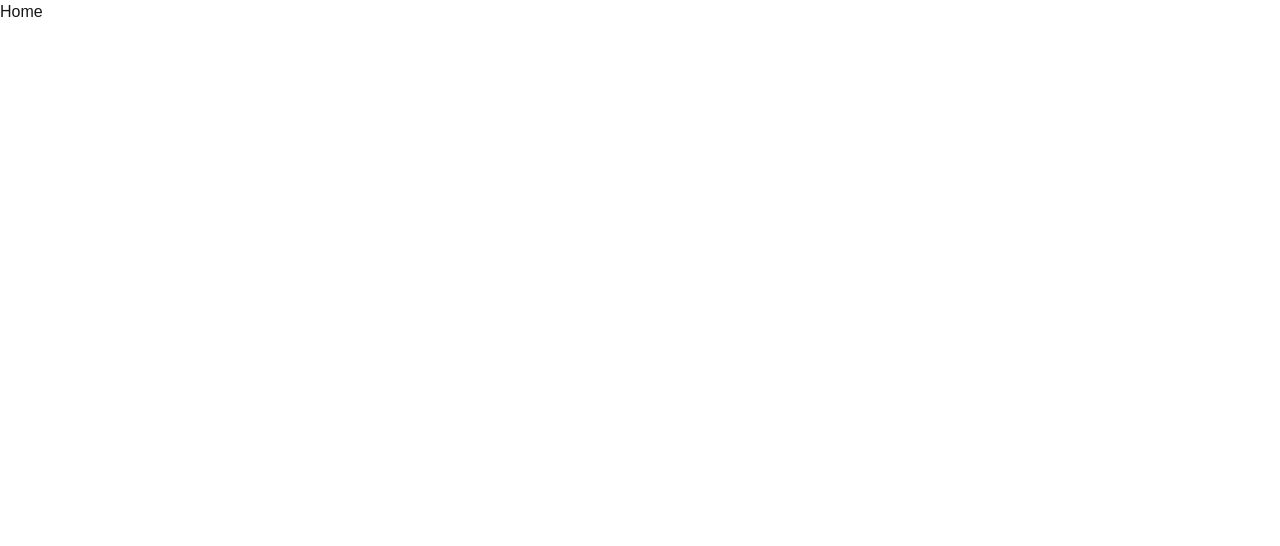
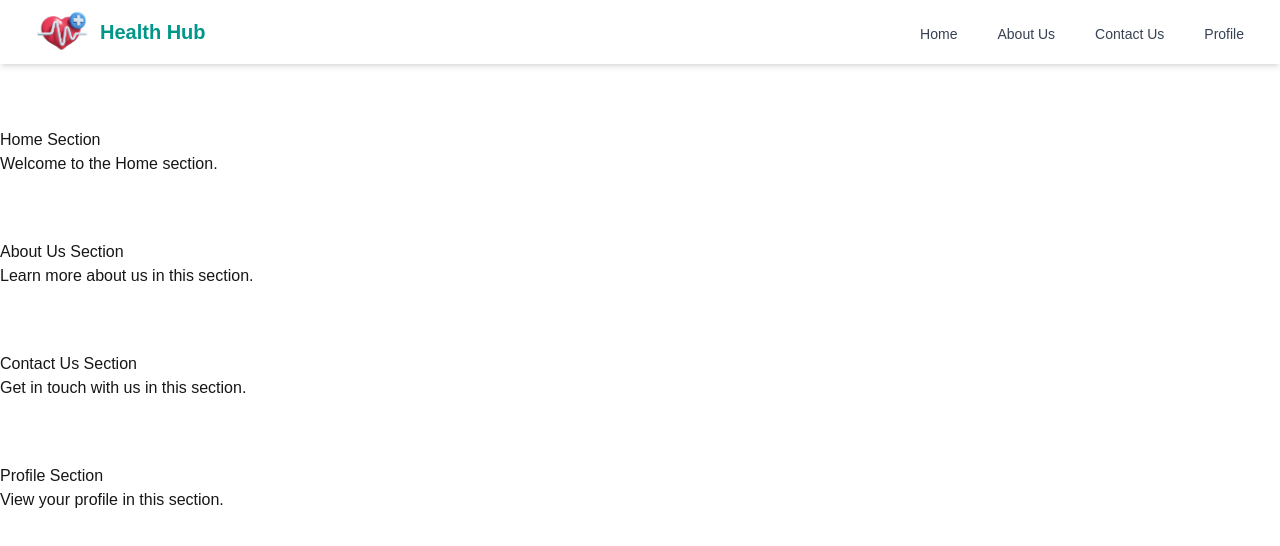
Before and after one commit to Nitish151/Brogrammers_AB2_03, a Next.js app in the folder my-app/: page / in a window 1280 px wide. Shown: the top 546 px of the page. Built offline with nearby package versions, Linux system fonts and the light colour scheme.

Commit message:
navbar basic

```diff
--- a/my-app/Components/Navbar/Navbar.jsx
+++ b/my-app/Components/Navbar/Navbar.jsx
@@ -1,9 +1,87 @@
-import React from 'react'
+"use client"
+import React from 'react';
+import Link from 'next/link';
+import Image from 'next/image';
 
-function Navbar() {
+const Navbar = () => {
   return (
-    <div>Navbar</div>
-  )
-}
+    <nav className="bg-white shadow-md">
+      <div className="max-w-7xl mx-auto px-4 sm:px-6 lg:px-8">
+        <div className="flex justify-between h-16">
+          {/* Left side - Logo and App Name */}
+          <div className="flex items-center">
+            <Link href="/" className="flex items-center">
+              {/* Replace '/path-to-your-logo.png' with the actual path to your local logo */}
+              <Image
+                src="/logo.png"
+                alt="Health Hub Logo"
+                width={60}
+                height={60}
+                className="mr-2"
+              />
+              <span className="text-xl font-semibold text-teal-600">Health Hub</span>
+            </Link>
+          </div>
 
-export default Navbar
+          {/* Right side - Navigation Links */}
+          <div className="flex items-center">
+            <div className="hidden md:ml-6 md:flex md:space-x-8">
+              <Link href="#home" className="inline-flex items-center px-1 pt-1 text-sm font-medium text-gray-700 hover:text-teal-600 hover:border-b-2 hover:border-teal-600">
+                Home
+              </Link>
+              <Link href="#about" className="inline-flex items-center px-1 pt-1 text-sm font-medium text-gray-700 hover:text-teal-600 hover:border-b-2 hover:border-teal-600">
+                About Us
+              </Link>
+              <Link href="#contact" className="inline-flex items-center px-1 pt-1 text-sm font-medium text-gray-700 hover:text-teal-600 hover:border-b-2 hover:border-teal-600">
+                Contact Us
+              </Link>
+              <Link href="#profile" className="inline-flex items-center px-1 pt-1 text-sm font-medium text-gray-700 hover:text-teal-600 hover:border-b-2 hover:border-teal-600">
+                Profile
+              </Link>
+            </div>
+
+            {/* Mobile menu button */}
+            <div className="flex items-center md:hidden">
+              <button
+                type="button"
+                className="inline-flex items-center justify-center p-2 rounded-md text-gray-400 hover:text-gray-500 hover:bg-gray-100 focus:outline-none focus:ring-2 focus:ring-inset focus:ring-teal-500"
+                aria-expanded="false"
+                onClick={() => {
+                  // Add mobile menu toggle functionality here
+                  // This would typically set a state variable to show/hide the mobile menu
+                  console.log('Toggle mobile menu');
+                }}
+              >
+                <span className="sr-only">Open main menu</span>
+                {/* Hamburger icon */}
+                <svg className="block h-6 w-6" xmlns="http://www.w3.org/2000/svg" fill="none" viewBox="0 0 24 24" stroke="currentColor" aria-hidden="true">
+                  <path strokeLinecap="round" strokeLinejoin="round" strokeWidth="2" d="M4 6h16M4 12h16M4 18h16" />
+                </svg>
+              </button>
+            </div>
+          </div>
+        </div>
+      </div>
+
+      {/* Mobile menu, show/hide based on menu state */}
+      <div className="hidden md:hidden">
+        <div className="pt-2 pb-3 space-y-1">
+          <Link href="#home" className="block pl-3 pr-4 py-2 border-l-4 border-transparent text-base font-medium text-gray-600 hover:bg-gray-50 hover:border-teal-500 hover:text-teal-700">
+            Home
+          </Link>
+          <Link href="#about" className="block pl-3 pr-4 py-2 border-l-4 border-transparent text-base font-medium text-gray-600 hover:bg-gray-50 hover:border-teal-500 hover:text-teal-700">
+            About Us
+          </Link>
+          <Link href="#contact" className="block pl-3 pr-4 py-2 border-l-4 border-transparent text-base font-medium text-gray-600 hover:bg-gray-50 hover:border-teal-500 hover:text-teal-700">
+            Contact Us
+          </Link>
+          <Link href="#profile" className="block pl-3 pr-4 py-2 border-l-4 border-transparent text-base font-medium text-gray-600 hover:bg-gray-50 hover:border-teal-500 hover:text-teal-700">
+            Profile
+          </Link>
+        </div>
+      </div>
+    </nav>
+  );
+};
+
+export default Navbar;
--- a/my-app/app/page.js
+++ b/my-app/app/page.js
@@ -1,9 +1,29 @@
-import Image from "next/image";
+import React from 'react';
+import Navbar from '../Components/Navbar/Navbar';
 
-export default function Home() {
+const Page = () => {
   return (
     <div>
-      Home
+      <Navbar />
+      <section id="home" className="pt-16">
+        <h1>Home Section</h1>
+        <p>Welcome to the Home section.</p>
+
+      </section>
+      <section id="about" className="pt-16">
+        <h1>About Us Section</h1>
+        <p>Learn more about us in this section.</p>
+      </section>
+      <section id="contact" className="pt-16">
+        <h1>Contact Us Section</h1>
+        <p>Get in touch with us in this section.</p>
+      </section>
+      <section id="profile" className="pt-16">
+        <h1>Profile Section</h1>
+        <p>View your profile in this section.</p>
+      </section>
     </div>
   );
-}
+};
+
+export default Page;
```
Also changed, not shown: my-app/public/logo.png (added).
